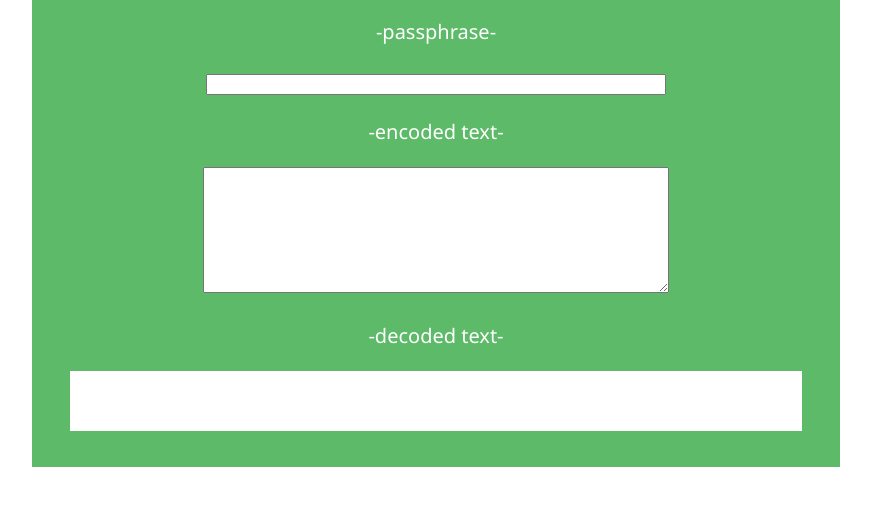
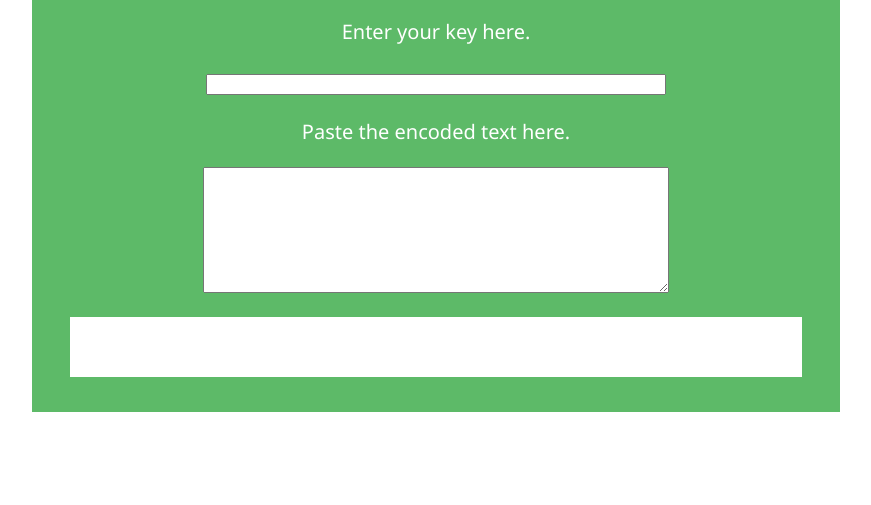
Before and after one commit to cadebarrowes/cadebarrowes.github.io, a plain HTML site: page decoder.html in a window 1280 px wide. Shown: the part 119-624 px from the top of the page, without its empty margins (204-1075 px from the left). Drawn offline with Linux system fonts and the light colour scheme.

Commit message:
Update decoder.html

```diff
--- a/decoder.html
+++ b/decoder.html
@@ -15,13 +15,12 @@
         <a name=" par">
         <h1>Decoder</h1>
         </a>
-        <p>-passphrase-</p>
+        <p>Enter your key here.</p>
         <input style="text-align: center;" type="text" id="key" oninput="decode()">
         <br>
-        <p>-encoded text-</p>
+        <p>Paste the encoded text here.</p>
         <textarea style="text-align: center;" type="text" id="input" rows="8" cols="50" oninput="decode()"></textarea>
         <br>
-        <p>-decoded text-</p>
         <article
             style="text-align: center; width: 90%; float: center; margin-left: auto; margin-right: auto; color:#5dba68">
             <p id=decode></p>
```
